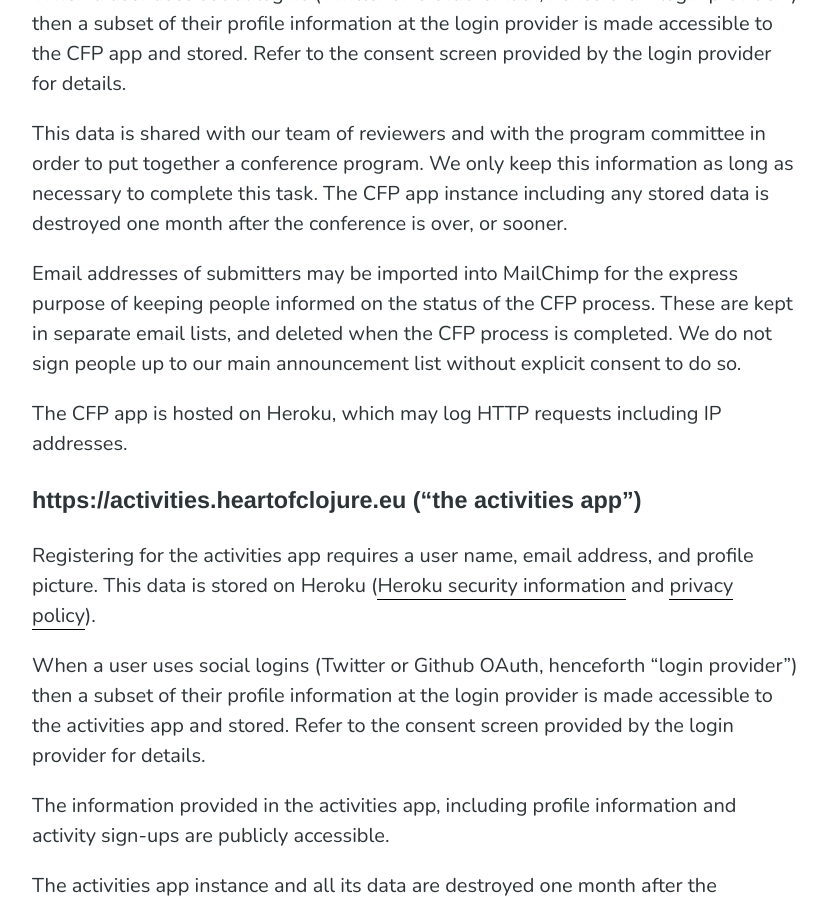
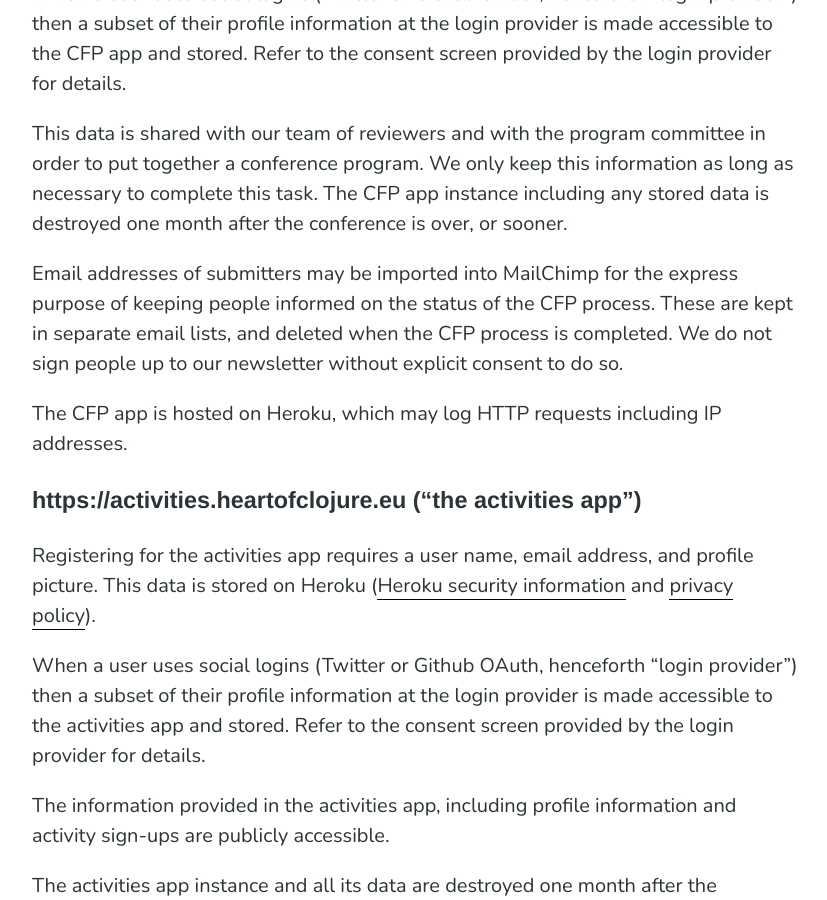
Before and after one commit to heartofclojure/heartofclojure-site-2019, a Jekyll site: the page built from privacy-policy.md, in a window 1280 px wide and 900 px high, scrolled down 2153 px. Shown: the whole window, without its empty margins (224-1051 px from the left). Built offline with Jekyll 4.4.1, drawn with Linux system fonts in a browser that asks for light colours; nearby versions of some CDN libraries; some web fonts are replaced.

Commit message:
Update privacy-policy.md
Co-Authored-By: plexus <arne.brasseur@gmail.com>

```diff
--- a/privacy-policy.md
+++ b/privacy-policy.md
@@ -45,7 +45,7 @@ When a user uses social logins (Twitter or Github OAuth, henceforth "login provi
 
 This data is shared with our team of reviewers and with the program committee in order to put together a conference program. We only keep this information as long as necessary to complete this task. The CFP app instance including any stored data is destroyed one month after the conference is over, or sooner.
 
-Email addresses of submitters may be imported into MailChimp for the express purpose of keeping people informed on the status of the CFP process. These are kept in separate email lists, and deleted when the CFP process is completed. We do not sign people up to our main announcement list without explicit consent to do so.
+Email addresses of submitters may be imported into MailChimp for the express purpose of keeping people informed on the status of the CFP process. These are kept in separate email lists, and deleted when the CFP process is completed. We do not sign people up to our newsletter without explicit consent to do so.
 
 The CFP app is hosted on Heroku, which may log HTTP requests including IP addresses.
 
```
